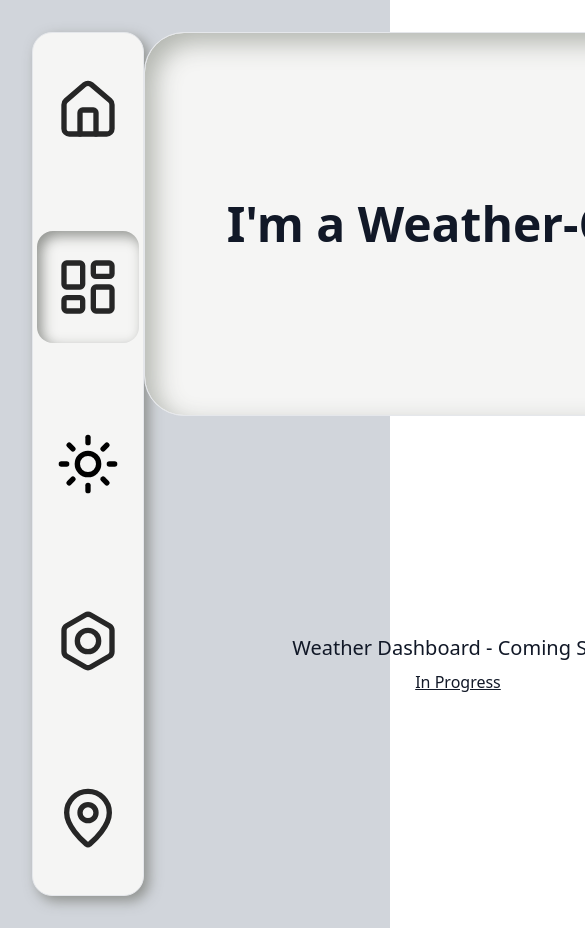
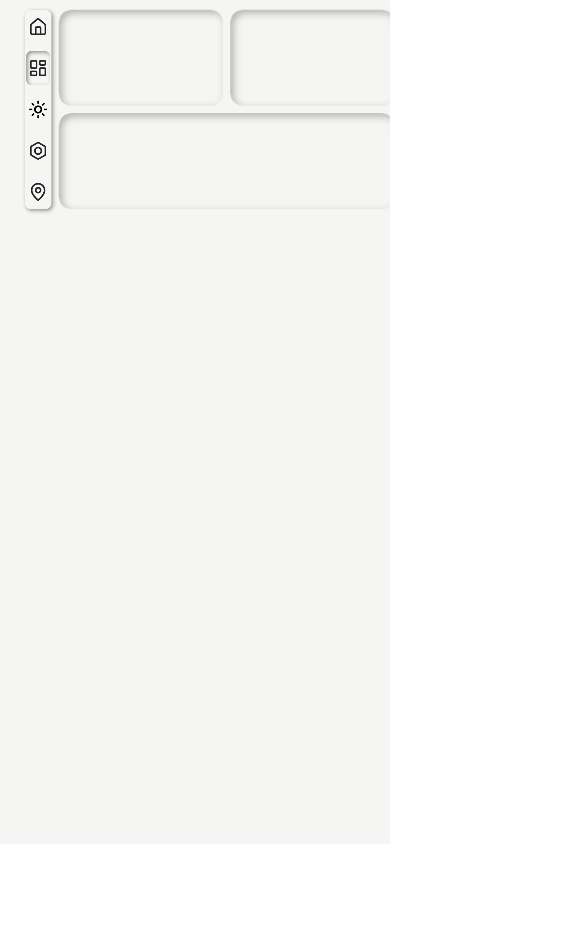
Before and after one commit to Tryx07/weather-dashboard, a React (Create React App) app: page / in a window 390 px wide. Shown: the top 928 px of the page, 585 px wide, since content can reach past the window. After the commit the page ends 844 px from the top, so only its background shows below. Built offline with nearby package versions, Linux system fonts and the light colour scheme.

Commit message:
feat: implements layout, hybrid responsive + scale

```diff
--- a/src/App.jsx
+++ b/src/App.jsx
@@ -1,35 +1,34 @@
 import './App.css';
-import WeatherCard from "./components/WeatherCard";
-import Navbar from "./components/Navbar/Navbar";
+import {useScaleToFit} from "./hooks/useScaleToFit";
+import DashboardPage from "./pages/DashboardPage";
+import { MIN_WIDTH, MIN_HEIGHT, SAFE_DEFAULT, GAP_DEFAULT } from "./config/layout"
 
 function App() {
+    const scaleToFit = useScaleToFit(MIN_WIDTH, MIN_HEIGHT, 3);
+    const isScaling = scaleToFit < 1;
+
     return (
-        <div className="
-                min-h-screen
-                grid grid-cols-[7rem,1fr] grid-rows-[auto,auto]
-                items-start justify-items-center
-                bg-gray-300 dark:bg-gray-900
-                text-gray-900 dark:text-gray-300
-                transition-colors duration-500
-                p-8
-              "
+        <div className="relative w-full h-[100svh] overflow-y-auto overflow-x-hidden bg-stone-100 dark:bg-gray-900"
+             style={{ scrollbarGutter: 'stable both-edges' }}
         >
-            {/* Navigation to Home, Dashboard, Theme-Toggle, Setting, Location */}
-            <Navbar className="row-span-full justify-self-start"/>
-            {/* styled Card to display weather information */}
-            <WeatherCard className="row-start-1 col-start-2" />
-            <div className="row-start-2 col-start-2 grid place-items-center">
-                {/* placeholder for future components */}
-                <p className="text-xl mt-4">Weather Dashboard - Coming Soon</p>
-                {/* link to GitHub-Repo */}
-                <a
-                    className="underline mt-2"
-                    href="https://github.com/Tryx07/weather-dashboard"
-                    target="_blank"                                     // opens in new tab
-                    rel="noopener noreferrer"                           // safety: prevents access to information about origin site
-                >
-                    In Progress
-                </a>
+            <div
+                className={
+                    isScaling
+                        ? "absolute origin-top-left will-change-transform"  // scaling from top-left
+                        : "relative w-full h-full"                          // fluid
+                }
+                style={{
+                    '--SAFE': SAFE_DEFAULT,
+                    '--GAP':  GAP_DEFAULT,
+                    "--SCALE": String(scaleToFit),
+                    width:  isScaling ? MIN_WIDTH  : "100%",
+                    height: isScaling ? MIN_HEIGHT : "100%",
+                    transform: isScaling ? "scale(var(--SCALE))" : "none",
+                    }}
+            >
+                <div className="w-full h-full box-border">
+                    <DashboardPage />
+                </div>
             </div>
         </div>
     );
--- a/src/components/Navbar/Navbar.jsx
+++ b/src/components/Navbar/Navbar.jsx
@@ -13,15 +13,19 @@ export default function Navbar({ className = "" }) {
 
     return (
         <nav
-            className={`w-28 h-[864px] grid grid-rows-5 place-items-center gap-6
-                  rounded-[20px] border
-                  bg-stone-100 shadow-[5px_5px_13px_0_rgba(135,138,133,0.90)]
+            className={`
+                  box-border w-full h-full
+                  grid grid-rows-5 place-items-center gap-6
+                  border rounded-[20px]
+                  bg-stone-100
+                  shadow-[5px_5px_13px_0_rgba(135,138,133,0.90)]
                   shadow-[-5px_-5px_10px_0_rgba(255,255,255,0.90)]
                   shadow-[5px_-5px_10px_0_rgba(135,138,133,0.20)]
                   shadow-[-5px_5px_10px_0_rgba(135,138,133,0.20)]
                   dark:bg-transparent dark:backdrop-blur-2xl
                   dark:bg-gradient-to-br dark:from-violet-950/50 dark:to-fuchsia-700/10
-                  dark:shadow-[0_0_30px_5px_rgba(4,30,123,0.50)] dark:border-fuchsia-700
+                  dark:shadow-[0_0_30px_5px_rgba(4,30,123,0.50)]
+                  dark:border-fuchsia-700
                   ${className}`}
         >
             <ul className="contents">
--- a/src/components/WeatherCard.jsx
+++ b/src/components/WeatherCard.jsx
@@ -1,9 +1,11 @@
-export default function WeatherCard({ className = "" }) {
+export default function WeatherCard({ className = "", children}) {
     return (
         <div
-            className={`w-[628px] h-96 grid place-items-center text-center
-                  rounded-[40px] border
-                  bg-stone-100 backdrop-blur-[20px]
+            className={`
+                  box-border w-full h-full
+                  grid place-items-center text-center
+                  rounded-[40px] backdrop-blur-[20px]
+                  bg-stone-100 border
                   shadow-[inset_10px_10px_25px_0px_rgba(172,175,169,0.90)]
                   shadow-[inset_-10px_-10px_20px_0px_rgba(255,255,255,0.90)]
                   shadow-[inset_10px_-10px_20px_0px_rgba(172,175,169,0.20)]
@@ -14,7 +16,7 @@ export default function WeatherCard({ className = "" }) {
                   dark:shadow-[0px_0px_30px_5px_rgba(4,30,123,0.50)]
                   ${className}`}
         >
-            <p className="font-bold text-5xl">I'm a Weather-Card</p>
+            {children}
         </div>
     );
 }
--- /dev/null
+++ b/src/config/layout.js
@@ -0,0 +1,4 @@
+export const MIN_WIDTH = 1280;
+export const MIN_HEIGHT = 720;
+export const SAFE_DEFAULT = "clamp(16px, 2rem, 40px)";
+export const GAP_DEFAULT = "clamp(12px, 1.5rem, 32px)" ;
--- /dev/null
+++ b/src/hooks/useScaleToFit.js
@@ -0,0 +1,35 @@
+import {useEffect, useState} from "react";
+
+export function useScaleToFit(minWidth, minHeight, precision = 3) {
+    const [scale, setScale] = useState(1);
+
+    useEffect(() => {
+
+        let rAF = 0 ;   // id of current requestAnimationFrame
+        const factor = Math.pow(10, precision);     // for calculating roundedScale to defined amount of decimals (precision)
+
+        const calculateScale = () => {
+            const width = window.innerWidth;
+            const height = window.innerHeight;
+            const needScale = width < minWidth || height < minHeight;   // only apply on smaller viewports
+            const scale = needScale ? Math.min(width / minWidth, height / minHeight) : 1;   // smallest Aspect-Ratio for Scale
+            const roundedScale = Math.floor(scale * factor) / factor;   // avoids overflow & reduces subpixel-offset
+            setScale(roundedScale);
+        }
+
+        const onResize = () => {
+            cancelAnimationFrame(rAF);
+            rAF = requestAnimationFrame(calculateScale);    // avoid Resize-Spam
+        }
+        calculateScale();   // executes on start
+
+        window.addEventListener("resize", onResize);
+
+        return () => {
+            cancelAnimationFrame(rAF);
+            window.removeEventListener("resize", onResize);
+        }
+    }, [minWidth, minHeight, precision]);
+
+    return scale;
+}
--- /dev/null
+++ b/src/pages/DashboardPage.jsx
@@ -0,0 +1,22 @@
+import Navbar from "../components/Navbar/Navbar";
+import WeatherCard from "../components/WeatherCard";
+
+export default function DashboardPage() {
+     return (
+         <div
+             className="
+                h-full w-full
+                p-[var(--SAFE,2rem)]
+                grid gap-[var(--GAP,2rem)]
+                [grid-template-columns:clamp(88px,6vw,109px)_minmax(0,1fr)_minmax(0,1fr)]
+                [grid-template-rows:minmax(0,1fr)_minmax(0,1fr)]
+                min-w-0 min-h-0
+                text-stone-900 dark:text-purple-50 transition-colors duration-500"
+         >
+               <Navbar className="row-span-2 col-start-1 min-w-0 min-h-0" />
+               <WeatherCard className="row-start-1 col-start-2 min-w-0 min-h-0" />
+               <WeatherCard className="row-start-1 col-start-3 min-w-0 min-h-0" />
+               <WeatherCard className="row-start-2 col-start-2 col-span-2 min-w-0 min-h-0" />
+        </div>
+     );
+}
```
Also changed, not shown: src/hooks/example-hook.js (deleted), src/pages/example-page.jsx (deleted).
